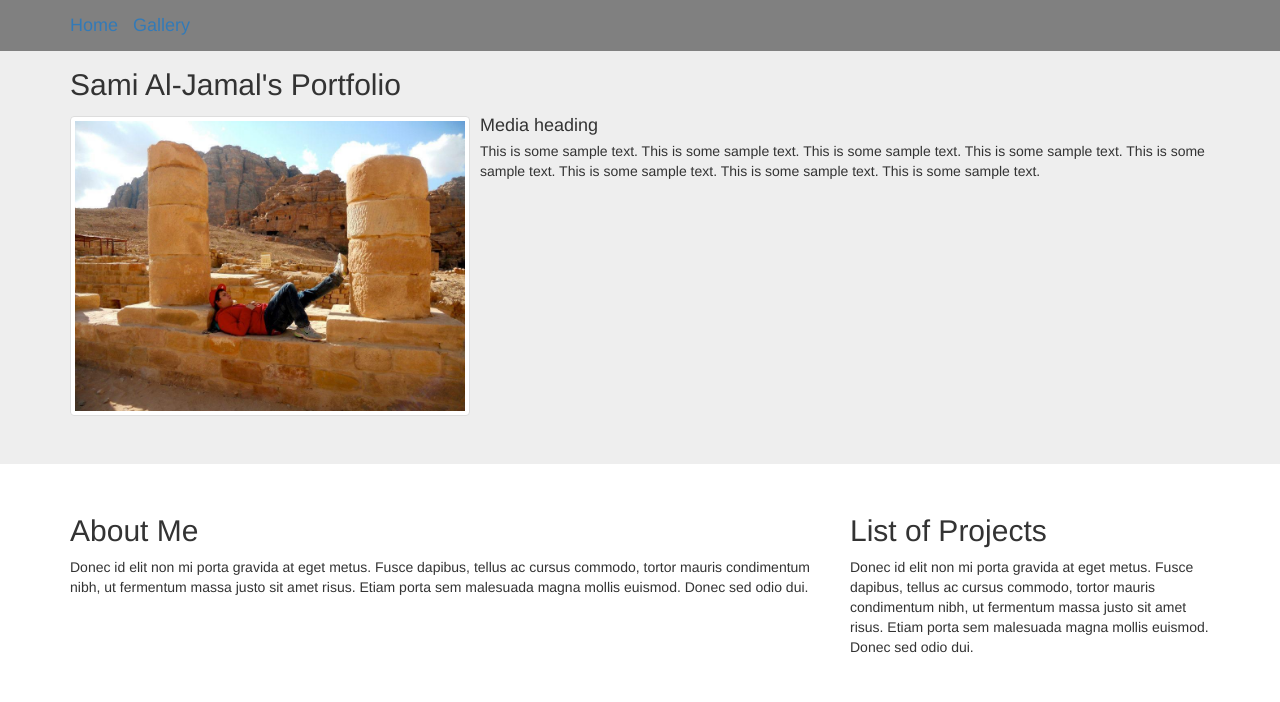
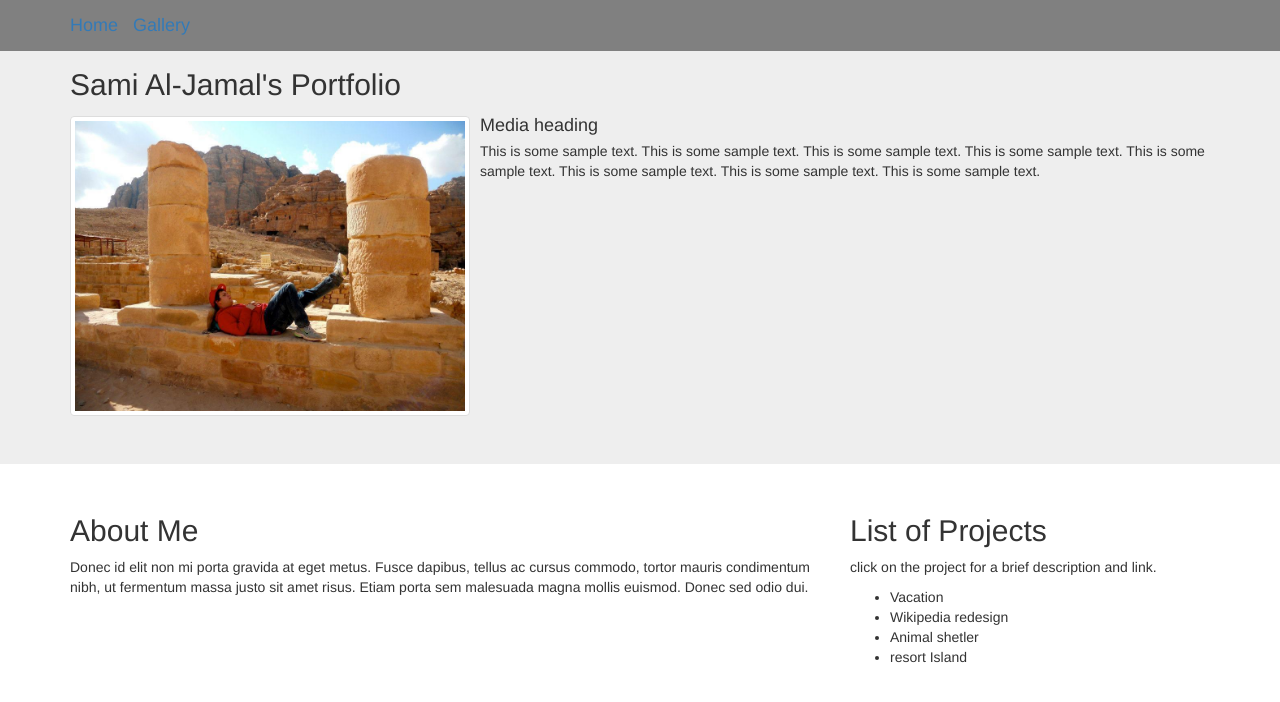
Before and after one commit to SamiAljamal/Portfolio, a plain HTML site: page index.html in a window 1280 px wide. Drawn offline with nearby package versions, Linux system fonts and the light colour scheme.

Commit message:
it will update section about me and projects

```diff
--- a/index.html
+++ b/index.html
@@ -49,7 +49,17 @@
        </div>
        <div class="col-md-4">
          <h2>List of Projects</h2>
-         <p>Donec id elit non mi porta gravida at eget metus. Fusce dapibus, tellus ac cursus commodo, tortor mauris condimentum nibh, ut fermentum massa justo sit amet risus. Etiam porta sem malesuada magna mollis euismod. Donec sed odio dui. </p>
+         <p>
+           click on the project for a brief description and link.
+           <ul>
+             <li>Vacation</li>
+             <li>Wikipedia redesign</li>
+             <li>Animal shetler</li>
+             <li>resort Island</li>
+           </ul>
+         </p>
+
+
       </div>
      </div>
     <!-- jQuery (necessary for Bootstrap's JavaScript plugins) -->
```
